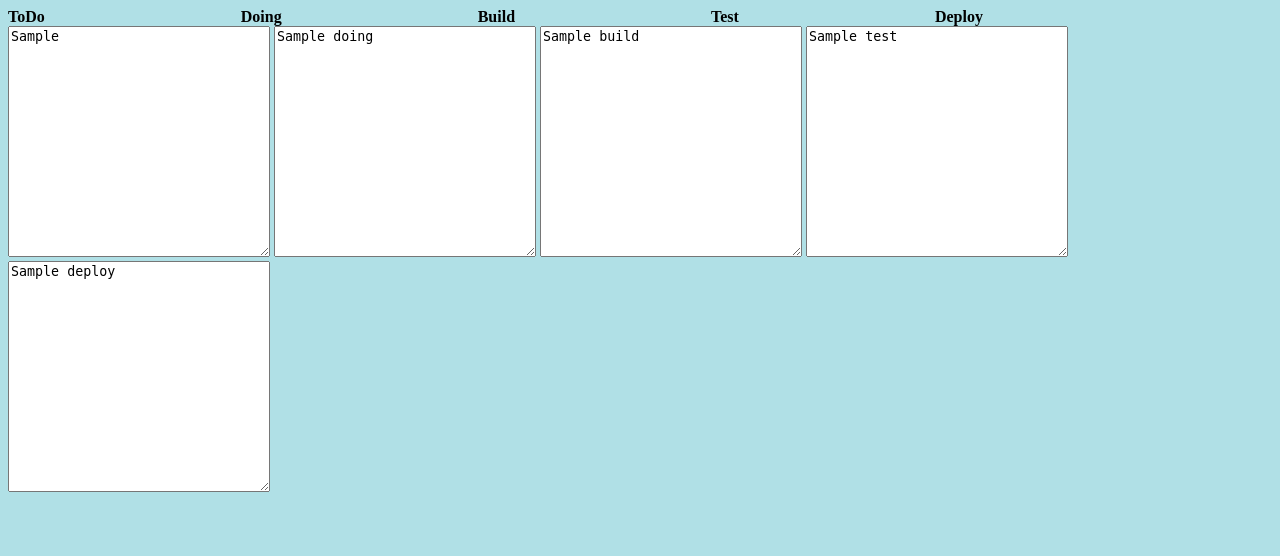
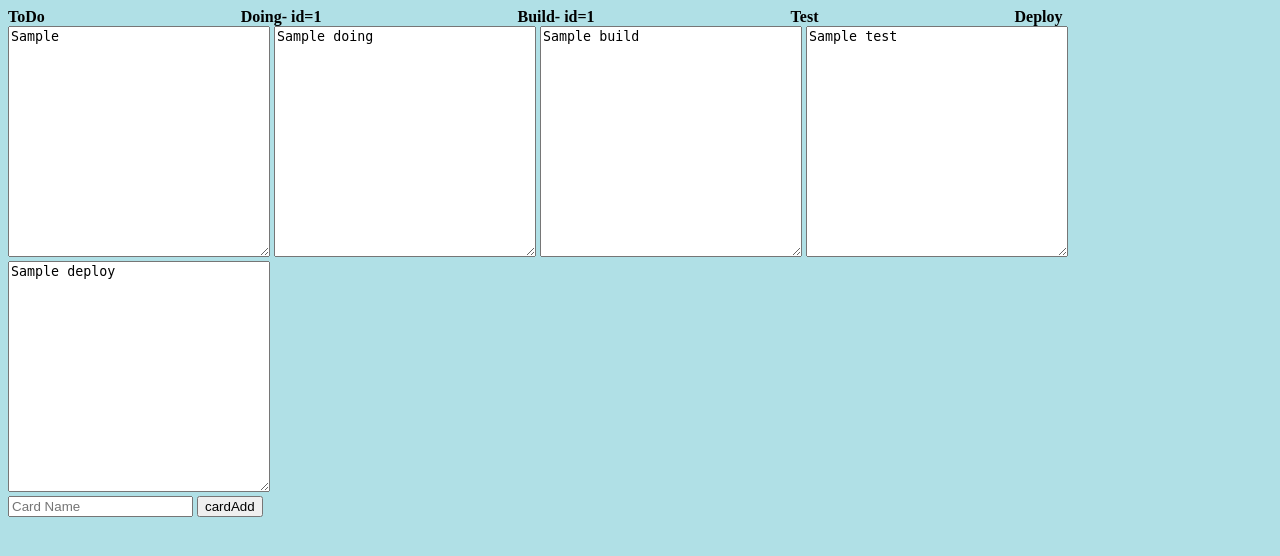
Before and after one commit to PlanAndCode/PlanAndCode, a Django app: template Django_planandcode/templates/ShowTrello.html in a window 1280 px wide. Shown: the top 556 px of the page. Run offline with Django 3.2, Linux system fonts and the light colour scheme; the template is opened without the code that fills it: most values are stand-ins (such as "Sample title", 1, 10 or a date in 2020).

Commit message:
Update ShowTrello.html

```diff
--- a/Django_planandcode/templates/ShowTrello.html
+++ b/Django_planandcode/templates/ShowTrello.html
@@ -6,15 +6,16 @@
 </head>
 <body>
 <body style="background-color:powderblue;">
-<b>ToDo</b>
-&emsp;&emsp;&emsp;&emsp;&emsp;&emsp;&emsp;&emsp;&emsp;&emsp;&emsp;&emsp;<b>Doing</b>
-&emsp;&emsp;&emsp;&emsp;&emsp;&emsp;&emsp;&emsp;&emsp;&emsp;&emsp;&emsp;<b>Build</b>
+            <b>ToDo</b>
+&emsp;&emsp;&emsp;&emsp;&emsp;&emsp;&emsp;&emsp;&emsp;&emsp;&emsp;&emsp;<b>Doing- id={{doingID}}</b>
+&emsp;&emsp;&emsp;&emsp;&emsp;&emsp;&emsp;&emsp;&emsp;&emsp;&emsp;&emsp;<b>Build- id={{buildID}}</b>
 &emsp;&emsp;&emsp;&emsp;&emsp;&emsp;&emsp;&emsp;&emsp;&emsp;&emsp;&emsp;<b>Test</b>
 &emsp;&emsp;&emsp;&emsp;&emsp;&emsp;&emsp;&emsp;&emsp;&emsp;&emsp;&emsp;<b>Deploy</b>
 <br>
  <textarea rows="15" cols="30">
 {{ toDo}}
  </textarea>
+
 
  <textarea rows="15" cols="30">
 {{ doing}}
@@ -32,6 +33,10 @@
 {{ deploy}}
  </textarea>
 
+<form method = 'POST' action ="{% url 'showTrello' %}" >{% csrf_token %}
+            <input name = 'cardAdd' width='50' type ='text'  placeholder="Card Name" />
+            <input type = 'submit' value ='cardAdd' >
+        </form>
 
 </body>
 </html>
```
